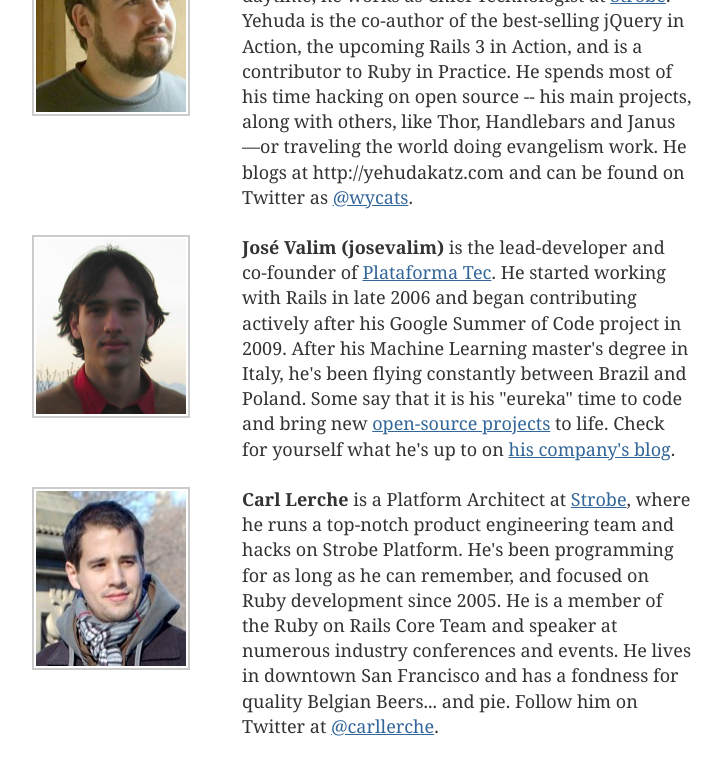
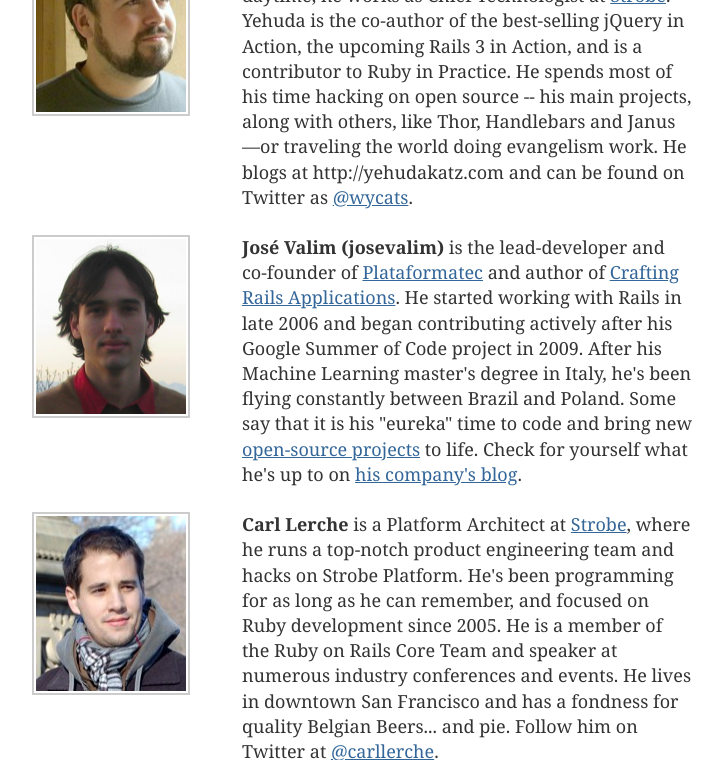
Before and after one commit to rails/homepage-2011, a Jekyll site: the page built from core/index.html, in a window 1280 px wide and 900 px high, scrolled down 1306 px, cut to the strip 0-760 px from the top of the window. Shown: the whole strip, without its empty margins (298-1021 px from the left). Built offline with Jekyll 4.4.1, drawn with Linux system fonts in a browser that asks for light colours; nearby versions of some CDN libraries.

Commit message:
Update José Valim's info on core page.

```diff
--- a/core/index.html
+++ b/core/index.html
@@ -52,7 +52,7 @@ title: "Ruby on Rails: Core"
       <div class="section">
         <img src="/images/pages/core/jose.png" width="150" height="175" class="biopic">
         <p>
-          <strong>José Valim (josevalim)</strong> is the lead-developer and co-founder of <a href="http://plataformatec.com/">Plataforma Tec</a>. He started working with Rails in late 2006 and began contributing actively after his Google Summer of Code project in 2009. After his Machine Learning master's degree in Italy, he's been flying constantly between Brazil and Poland. Some say that it is his "eureka" time to code and bring new <a href="http://github.com/josevalim">open-source projects</a> to life. Check for yourself what he's up to on <a href="http://blog.plataformatec.com.br/">his company's blog</a>.
+          <strong>José Valim (josevalim)</strong> is the lead-developer and co-founder of <a href="http://plataformatec.com.br/">Plataformatec</a> and author of <a href="http://pragprog.com/book/jvrails/crafting-rails-applications">Crafting Rails Applications</a>. He started working with Rails in late 2006 and began contributing actively after his Google Summer of Code project in 2009. After his Machine Learning master's degree in Italy, he's been flying constantly between Brazil and Poland. Some say that it is his "eureka" time to code and bring new <a href="http://github.com/josevalim">open-source projects</a> to life. Check for yourself what he's up to on <a href="http://blog.plataformatec.com.br/">his company's blog</a>.
         </p>
       </div>
       <div class="section">
```
